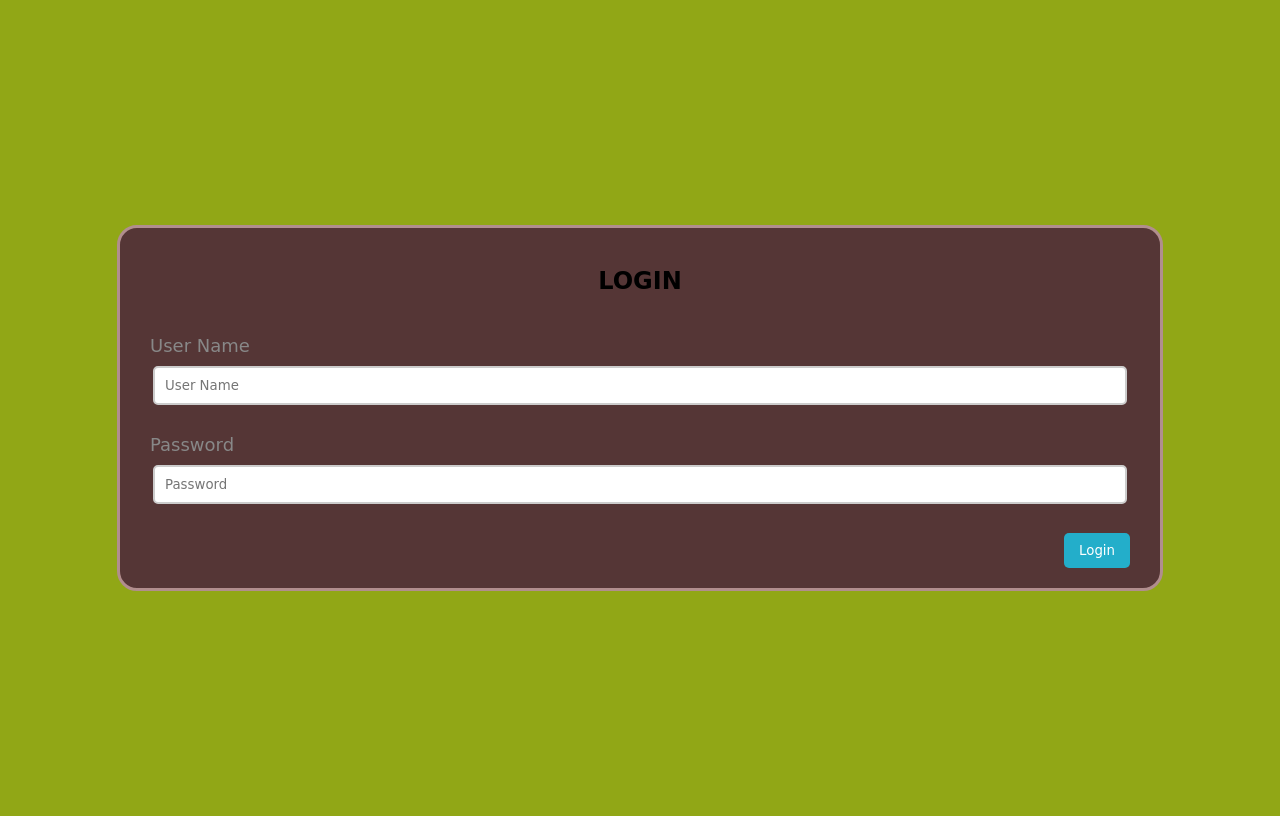
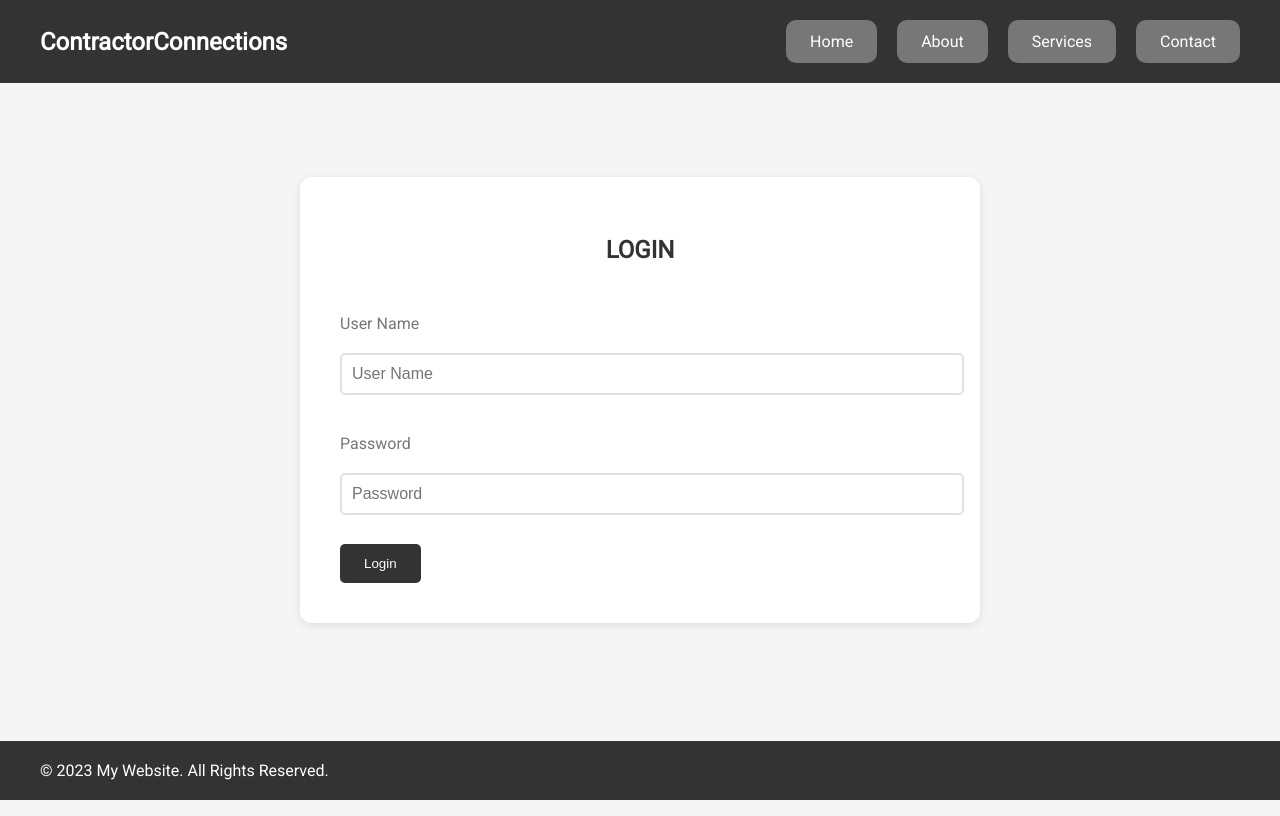
Before and after one commit to jad7qt/DatabaseProject, a PHP site: page /login.php in a window 1280 px wide. Run offline with PHP 8.4, Linux system fonts and the light colour scheme.

Commit message:
login aesthetics

```diff
--- a/login.php
+++ b/login.php
@@ -63,41 +63,47 @@ if (isset($_POST['uname']) && isset($_POST['password']) && !empty($_POST['action
 ?>
 
 <!DOCTYPE html>
+<html lang="en">
+<head>
+    <meta charset="UTF-8">
+    <meta name="viewport" content="width=device-width, initial-scale=1.0">
+    <title>LOGIN</title>
+    <link rel="stylesheet" href="https://fonts.googleapis.com/css?family=Roboto&display=swap">
+    <link rel="stylesheet" type="text/css" href="style.css">
+</head>
+<body>
+    <header>
+        <div class="container">
+            <h1>ContractorConnections</h1>
+            <nav>
+                <ul>
+                    <li><a href="#">Home</a></li>
+                    <li><a href="#">About</a></li>
+                    <li><a href="#">Services</a></li>
+                    <li><a href="#">Contact</a></li>
+                </ul>
+            </nav>
+        </div>
+    </header>
 
-<html>
+    <main>
+        <form action="login.php" method="post">
+            <h2>LOGIN</h2>
+            <?php if (isset($_GET['error'])) { ?>
+                <p class="error"><?php echo $_GET['error']; ?></p>
+            <?php } ?>
+            <label>User Name</label>
+            <input type="text" name="uname" placeholder="User Name"><br>
+            <label>Password</label>
+            <input type="password" name="password" placeholder="Password"><br>
+            <button type="submit" name="actionBtn" value="Login">Login</button>
+        </form>
+    </main>
 
-<head>
-
-    <title>LOGIN</title>
-
-    <link rel="stylesheet" type="text/css" href="style.css">
-
-</head>
-
-<body>
-
-     <form action="login.php" method="post">
-
-        <h2>LOGIN</h2>
-
-        <?php if (isset($_GET['error'])) { ?>
-
-            <p class="error"><?php echo $_GET['error']; ?></p>
-
-        <?php } ?>
-
-        <label>User Name</label>
-
-        <input type="text" name="uname" placeholder="User Name"><br>
-
-        <label>Password</label>
-
-        <input type="password" name="password" placeholder="Password"><br>
-
-        <button type="submit"  name="actionBtn" value="Login">Login</button>
-
-     </form>
-
+    <footer>
+        <div class="container">
+            <p>&copy; 2023 My Website. All Rights Reserved.</p>
+        </div>
+    </footer>
 </body>
-
 </html>
--- a/style.css
+++ b/style.css
@@ -1,145 +1,153 @@
 body {
-
-    background: #91a716;
-
+    background: #f5f5f5;
     display: flex;
-
     justify-content: center;
-
     align-items: center;
-
     height: 100vh;
-
-    flex-direction: column;
-
-}
-
-*{
-
-    font-family: cursive;
-
-    box-sizing: padding-box;
-
+    margin: 0;
+    font-family: 'Roboto', sans-serif;
 }
 
 form {
-
-    width: 1000px;
-
-    border: 3px solid rgb(177, 142, 142);
-
-    padding: 20px;
-
-    background: rgb(85, 54, 54);
-
-    border-radius: 20px;
-
+    width: 600px;
+    padding: 40px;
+    background: #ffffff;
+    border-radius: 12px;
+    box-shadow: 0px 2px 8px rgba(0, 0, 0, 0.1);
 }
 
-h2 {
-
+h1, h2 {
     text-align: center;
-
     margin-bottom: 40px;
-
+    color: #333;
 }
 
 input {
-
     display: block;
-
-    border: 2px solid #ccc;
-
-    width: 95%;
-
+    border: 2px solid #e0e0e0;
+    width: 100%;
     padding: 10px;
-
-    margin: 10px auto;
-
+    margin: 10px 0;
     border-radius: 5px;
-
+    font-size: 16px;
 }
 
 label {
-
-    color: #888;
-
-    font-size: 18px;
-
-    padding: 10px;
-
+    color: #777;
+    font-size: 16px;
+    padding: 10px 0;
+    display: block;
 }
 
 button {
-
-    float: right;
-
-    background: rgb(35, 174, 202);
-
-    padding: 10px 15px;
-
+    display: inline-block;
+    background: #333;
+    padding: 12px 24px;
     color: #fff;
-
+    font-weight: 500;
     border-radius: 5px;
-
-    margin-right: 10px;
-
     border: none;
-
+    cursor: pointer;
+    transition: 0.3s;
 }
 
-button:hover{
-
-    opacity: .10;
-
+button:hover {
+    background: #555;
 }
 
 .error {
-
-   background: #F2DEDE;
-
-   color: #0c0101;
-
-   padding: 10px;
-
-   width: 95%;
-
-   border-radius: 5px;
-
-   margin: 20px auto;
-
-}
-
-h1 {
-
-    text-align: center;
-
-    color: rgb(134, 3, 3);
-
+    background: #f0f0f0;
+    color: #333;
+    padding: 10px;
+    width: 100%;
+    border-radius: 5px;
+    margin: 20px 0;
 }
 
 a {
-
-    float: right;
-
-    background: rgb(183, 225, 233);
-
-    padding: 10px 15px;
-
+    display: inline-block;
+    background: #777;
+    padding: 12px 24px;
     color: #fff;
-
     border-radius: 10px;
-
-    margin-right: 10px;
-
     border: none;
-
     text-decoration: none;
-
+    cursor: pointer;
+    transition: 0.3s;
+    font-weight: 500;
 }
 
-a:hover{
+a:hover {
+    background: #999;
+}
 
-    opacity: .7;
+/* Header */
+header {
+    width: 100%;
+    background: #333;
+    padding: 20px 0;
+    position: fixed;
+    top: 0;
+    left: 0;
+    z-index: 1000;
+}
 
+header .container {
+    display: flex;
+    justify-content: space-between;
+    align-items: center;
+    margin: 0 auto;
+    max-width: 1200px;
+    padding: 0 20px;
 }
+
+header h1 {
+    color: #fff;
+    margin: 0;
+    font-size: 24px;
+}
+
+nav ul {
+    list-style-type: none;
+    display: flex;
+    margin: 0;
+    padding: 0;
+}
+
+nav ul li {
+    margin-left: 20px;
+}
+
+nav a {
+    color: #fff;
+    text-decoration: none;
+}
+
+nav a:hover {
+    text-decoration: underline;
+}
+
+/* Footer */
+footer {
+    width: 100%;
+    background: #333;
+    padding: 20px 0;
+    position: absolute;
+    bottom: 0;
+    left: 0;
+}
+
+footer .container {
+    display: flex;
+    justify-content: space-between;
+    align-items: center;
+    margin: 0 auto;
+    max-width: 1200px;
+    padding: 0 20px;
+}
+
+footer p {
+    color: #fff;
+    margin: 0;
+    font-size: 16px;
+}
```
